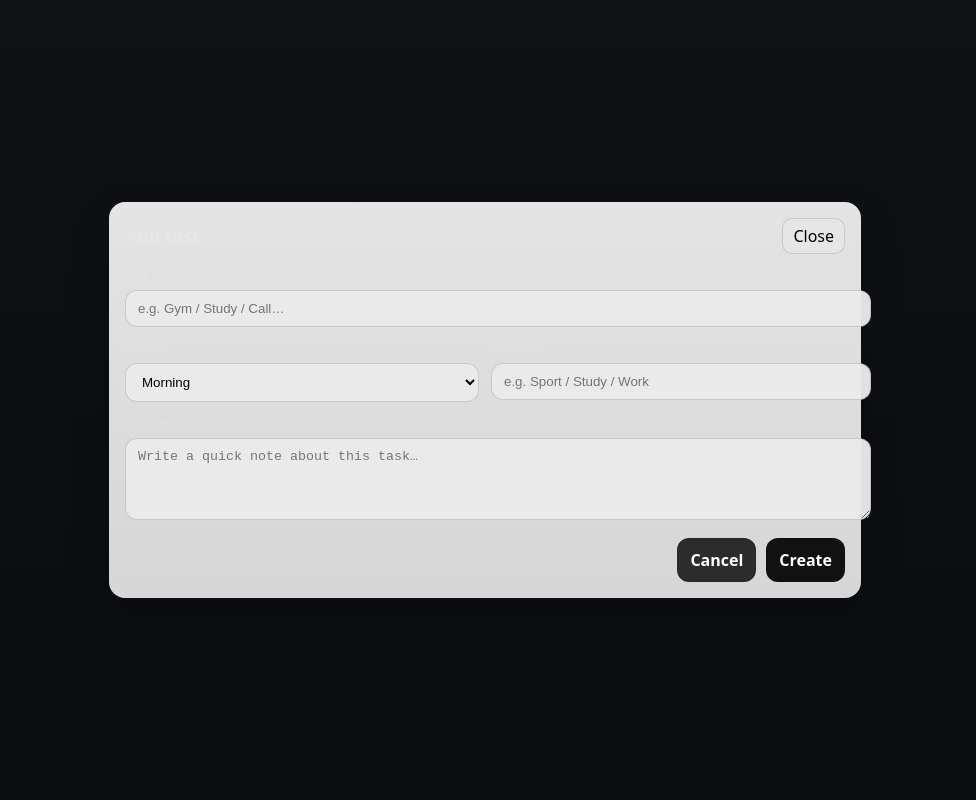
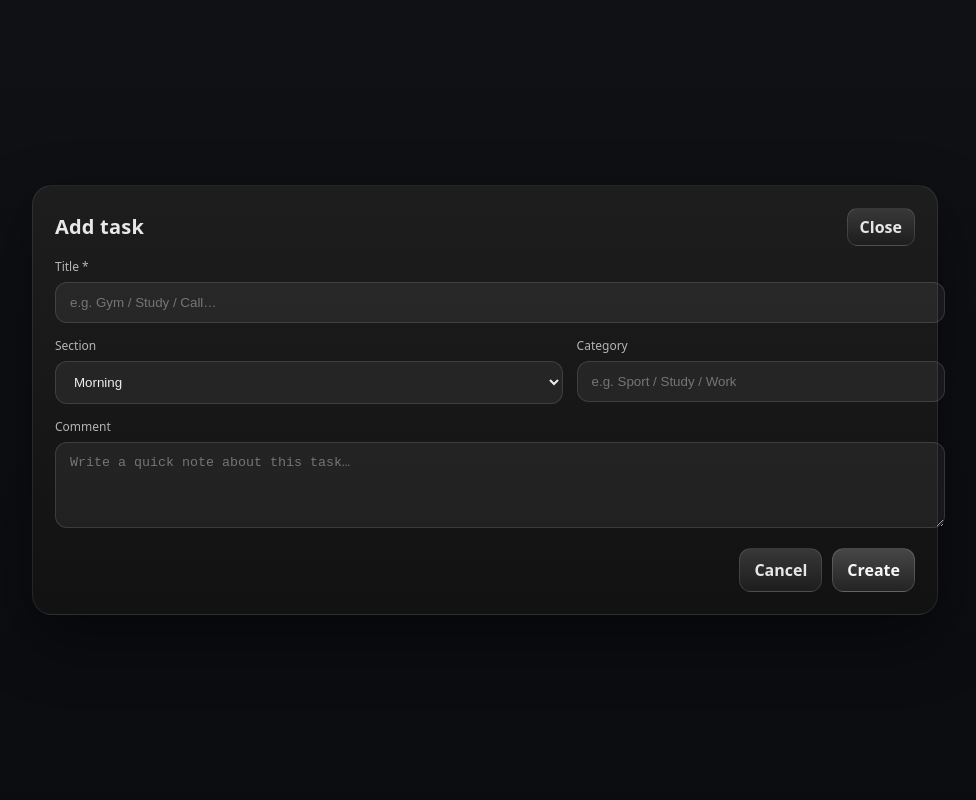
Before and after one commit to PouletCodex/Journey-Board, a React (Vite) app: page / in a window 1280 px wide. Both pictures are taken after a click on the button "+ Add Task". Shown: the top 800 px of the page, without its empty margins (155-1131 px from the left). Built offline with nearby package versions, Linux system fonts and the light colour scheme.

Commit message:
Update drag and drop

```diff
--- a/src/App.tsx
+++ b/src/App.tsx
@@ -164,11 +164,13 @@ function Modal({
     >
       <div
         style={{
-          width: "min(720px, 96vw)",
-          background: "linear-gradient(180deg, #e4e4e4 0%, #d6d6d6 100%)",
-          borderRadius: 16,
-          boxShadow: "0 16px 40px rgba(0,0,0,0.18)",
-          padding: 16,
+          width: "min(860px, 94vw)",
+          background: "linear-gradient(180deg, rgba(30,30,30,0.98) 0%, rgba(18,18,18,0.98) 100%)",
+          borderRadius: 20,
+          boxShadow: "0 24px 64px rgba(0,0,0,0.45)",
+          padding: 22,
+          border: "1px solid rgba(255,255,255,0.08)",
+          color: "rgba(255,255,255,0.9)",
         }}
       >
         <div
@@ -180,15 +182,19 @@ function Modal({
             marginBottom: 12,
           }}
         >
-          <div style={{ fontSize: 18, fontWeight: 800 }}>{title}</div>
+          <div style={{ fontSize: 20, fontWeight: 900, letterSpacing: "0.01em" }}>
+            {title}
+          </div>
           <button
             onClick={onClose}
             style={{
-              border: "1px solid rgba(0,0,0,0.12)",
-              background: "rgba(230,230,230,0.92)",
+              border: "1px solid rgba(255,255,255,0.12)",
+              background: "linear-gradient(180deg, rgba(58,58,58,0.95) 0%, rgba(30,30,30,0.98) 100%)",
               borderRadius: 10,
-              padding: "6px 10px",
+              padding: "7px 12px",
               cursor: "pointer",
+              color: "rgba(240,240,240,0.95)",
+              fontWeight: 700,
             }}
           >
             Close
@@ -445,8 +451,35 @@ export default function JourneyTaskBoard() {
         width: "100%",
         boxSizing: "border-box",
         overflowX: "hidden",
+        position: "relative",
       }}
     >
+      <div
+        aria-hidden="true"
+        style={{
+          position: "fixed",
+          inset: 0,
+          display: "flex",
+          alignItems: "center",
+          justifyContent: "center",
+          pointerEvents: "none",
+          zIndex: 0,
+          opacity: 0.08,
+        }}
+      >
+        <div
+          style={{
+            fontSize: "min(78vw, 78vh)",
+            fontWeight: 900,
+            letterSpacing: "0.08em",
+            color: "rgba(0,0,0,0.9)",
+            transform: "translateY(4vh)",
+            userSelect: "none",
+          }}
+        >
+          MT
+        </div>
+      </div>
       <div
         style={{
           width: "100%",
@@ -454,6 +487,8 @@ export default function JourneyTaskBoard() {
           display: "flex",
           flexDirection: "column",
           gap: 14,
+          position: "relative",
+          zIndex: 1,
         }}
       >
         {/* Header */}
@@ -491,8 +526,9 @@ export default function JourneyTaskBoard() {
               style={{
                 padding: "8px 10px",
                 borderRadius: 10,
-                border: "1px solid rgba(0,0,0,0.14)",
-                background: "rgba(230,230,230,0.92)",
+                border: "1px solid rgba(255,255,255,0.16)",
+                background: "linear-gradient(180deg, rgba(52,52,52,0.95) 0%, rgba(26,26,26,0.98) 100%)",
+                color: "rgba(240,240,240,0.95)",
               }}
             >
               {categories.map((c) => (
@@ -531,9 +567,10 @@ export default function JourneyTaskBoard() {
               style={{
                 padding: "9px 12px",
                 borderRadius: 12,
-                border: "1px solid rgba(0,0,0,0.12)",
-                background: "rgba(230,230,230,0.92)",
+                border: "1px solid rgba(255,255,255,0.12)",
+                background: "linear-gradient(180deg, rgba(58,58,58,0.95) 0%, rgba(30,30,30,0.98) 100%)",
                 cursor: "pointer",
+                color: "rgba(240,240,240,0.95)",
               }}
             >
               Reset
@@ -738,34 +775,36 @@ export default function JourneyTaskBoard() {
           title={editingId ? "Edit task" : "Add task"}
           onClose={closeModal}
         >
-          <div style={{ display: "grid", gridTemplateColumns: "1fr 1fr", gap: 12 }}>
+          <div style={{ display: "grid", gridTemplateColumns: "1.2fr 0.8fr", gap: 14 }}>
             <div style={{ gridColumn: "1 / -1" }}>
-              <div style={{ fontSize: 12, opacity: 0.7, marginBottom: 6 }}>Title *</div>
+              <div style={{ fontSize: 12, opacity: 0.75, marginBottom: 6 }}>Title *</div>
               <input
                 value={formTitle}
                 onChange={(e) => setFormTitle(e.target.value)}
                 placeholder="e.g. Gym / Study / Call…"
                 style={{
                   width: "100%",
-                  padding: "10px 12px",
+                  padding: "12px 14px",
                   borderRadius: 12,
-                  border: "1px solid rgba(0,0,0,0.14)",
-                  background: "rgba(235,235,235,0.96)",
+                  border: "1px solid rgba(255,255,255,0.12)",
+                  background: "rgba(255,255,255,0.06)",
+                  color: "rgba(255,255,255,0.92)",
                 }}
               />
             </div>
 
             <div>
-              <div style={{ fontSize: 12, opacity: 0.7, marginBottom: 6 }}>Section</div>
+              <div style={{ fontSize: 12, opacity: 0.75, marginBottom: 6 }}>Section</div>
               <select
                 value={formSection}
                 onChange={(e) => setFormSection(e.target.value as Section)}
                 style={{
                   width: "100%",
-                  padding: "10px 12px",
+                  padding: "12px 14px",
                   borderRadius: 12,
-                  border: "1px solid rgba(0,0,0,0.14)",
-                  background: "rgba(235,235,235,0.96)",
+                  border: "1px solid rgba(255,255,255,0.12)",
+                  background: "rgba(255,255,255,0.06)",
+                  color: "rgba(255,255,255,0.92)",
                 }}
               >
                 <option value="Morning">Morning</option>
@@ -775,23 +814,24 @@ export default function JourneyTaskBoard() {
             </div>
 
             <div>
-              <div style={{ fontSize: 12, opacity: 0.7, marginBottom: 6 }}>Category</div>
+              <div style={{ fontSize: 12, opacity: 0.75, marginBottom: 6 }}>Category</div>
               <input
                 value={formCategory}
                 onChange={(e) => setFormCategory(e.target.value)}
                 placeholder="e.g. Sport / Study / Work"
                 style={{
                   width: "100%",
-                  padding: "10px 12px",
+                  padding: "12px 14px",
                   borderRadius: 12,
-                  border: "1px solid rgba(0,0,0,0.14)",
-                  background: "rgba(235,235,235,0.96)",
+                  border: "1px solid rgba(255,255,255,0.12)",
+                  background: "rgba(255,255,255,0.06)",
+                  color: "rgba(255,255,255,0.92)",
                 }}
               />
             </div>
 
             <div style={{ gridColumn: "1 / -1" }}>
-              <div style={{ fontSize: 12, opacity: 0.7, marginBottom: 6 }}>Comment</div>
+              <div style={{ fontSize: 12, opacity: 0.75, marginBottom: 6 }}>Comment</div>
               <textarea
                 value={formComment}
                 onChange={(e) => setFormComment(e.target.value)}
@@ -799,10 +839,11 @@ export default function JourneyTaskBoard() {
                 rows={4}
                 style={{
                   width: "100%",
-                  padding: "10px 12px",
+                  padding: "12px 14px",
                   borderRadius: 12,
-                  border: "1px solid rgba(0,0,0,0.14)",
-                  background: "rgba(235,235,235,0.96)",
+                  border: "1px solid rgba(255,255,255,0.12)",
+                  background: "rgba(255,255,255,0.06)",
+                  color: "rgba(255,255,255,0.92)",
                   resize: "vertical",
                 }}
               />
@@ -812,13 +853,13 @@ export default function JourneyTaskBoard() {
               <button
                 onClick={closeModal}
                 style={{
-                  border: "1px solid rgba(0,0,0,0.12)",
-                  background: "rgba(35,35,35,0.95)",
+                  border: "1px solid rgba(255,255,255,0.12)",
+                  background: "linear-gradient(180deg, rgba(58,58,58,0.95) 0%, rgba(30,30,30,0.98) 100%)",
                   borderRadius: 12,
-                  padding: "10px 12px",
+                  padding: "10px 14px",
                   cursor: "pointer",
                   fontWeight: 700,
-                  color: "white",
+                  color: "rgba(240,240,240,0.95)",
                 }}
               >
                 Cancel
@@ -826,11 +867,11 @@ export default function JourneyTaskBoard() {
               <button
                 onClick={submitForm}
                 style={{
-                  border: "1px solid rgba(0,0,0,0.12)",
-                  background: "rgba(0,0,0,0.92)",
-                  color: "white",
+                  border: "1px solid rgba(255,255,255,0.16)",
+                  background: "linear-gradient(180deg, rgba(72,72,72,0.98) 0%, rgba(36,36,36,0.98) 100%)",
+                  color: "rgba(255,255,255,0.96)",
                   borderRadius: 12,
-                  padding: "10px 12px",
+                  padding: "10px 14px",
                   cursor: "pointer",
                   fontWeight: 800,
 
```
